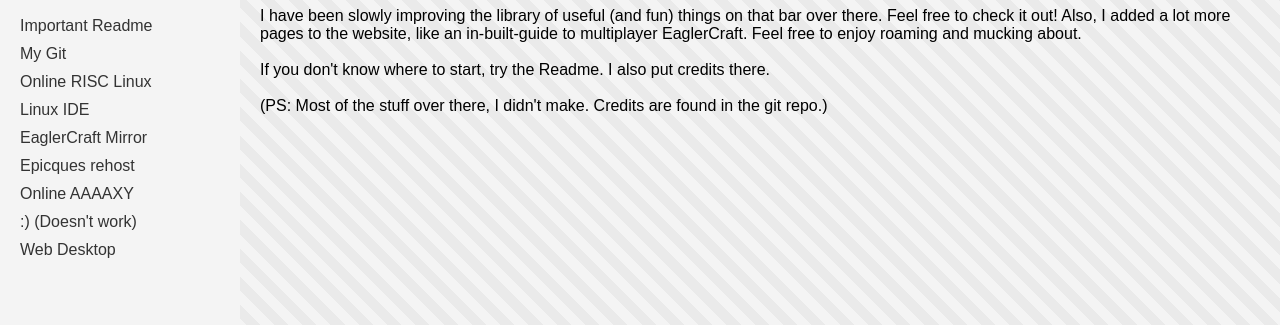
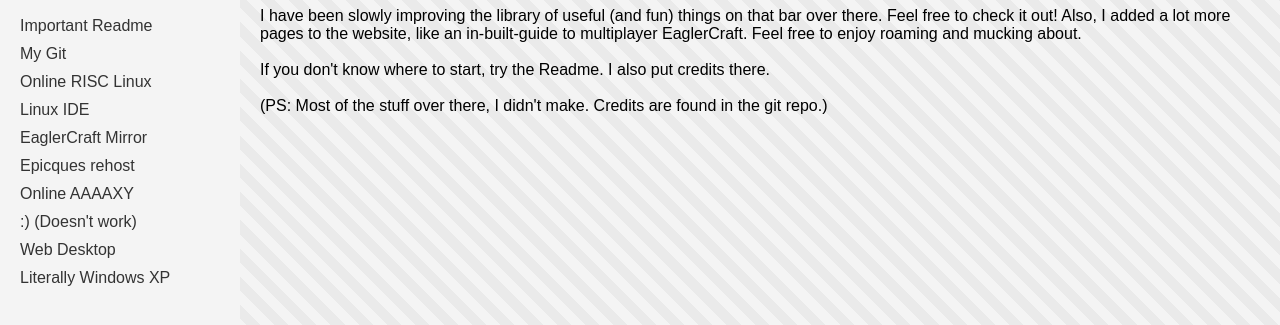
Before and after one commit to mrsofanthiel/mrsofanthiel.github.io, a plain HTML site: page index.html in a window 1280 px wide. Shown: the part 71-396 px from the top of the page. Drawn offline with Linux system fonts and the light colour scheme.

Commit message:
Add literal windows XP
please dont hurt me MS, ill probably change it to react os later

```diff
--- a/index.html
+++ b/index.html
@@ -48,6 +48,7 @@
         <a href="pageAAAAXY.html">Online AAAAXY</a>
         <a href="Annoying website/index.html">:) (Doesn't work)</a>
         <a href="pagePluto.html">Web Desktop</a>
+        <a href="pageXP.html">Literally Windows XP</a>
     </div>
     <div class="content">
         <h1>Welcome to my Website!</h1>
```
